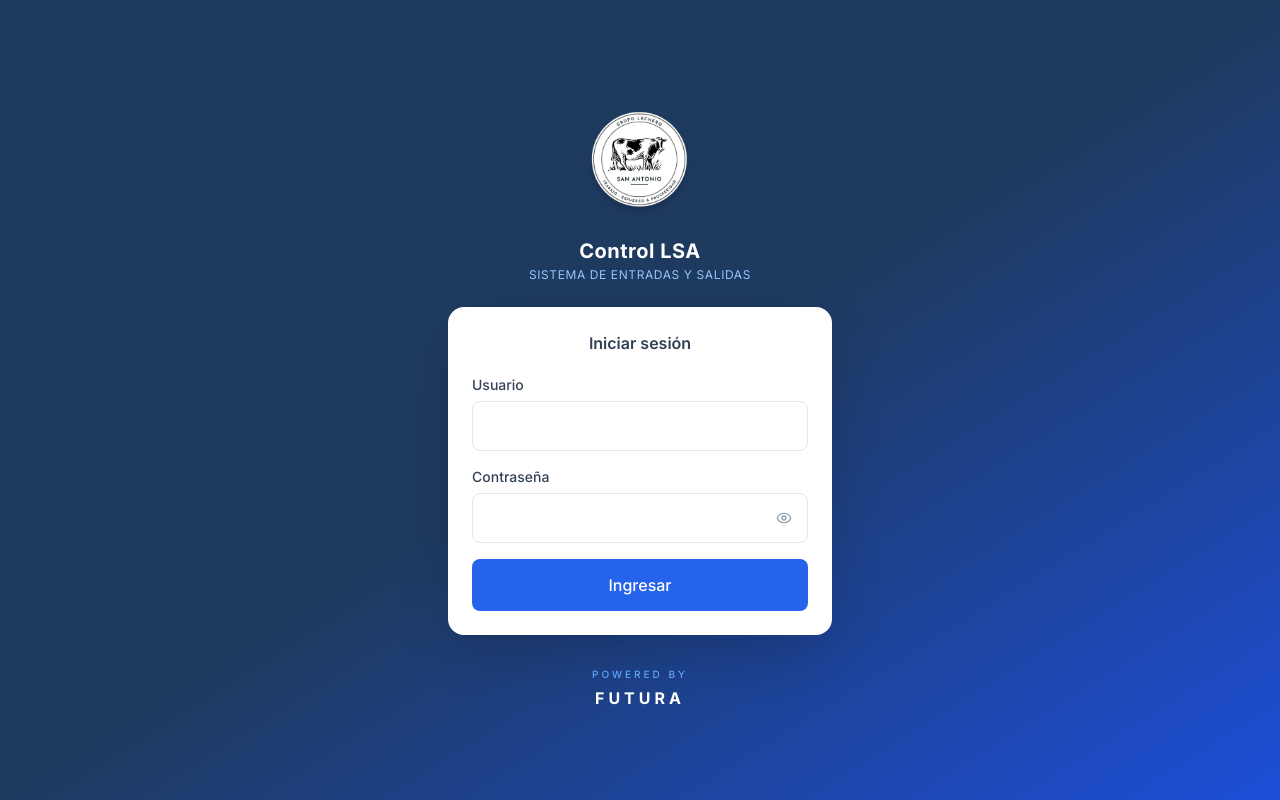
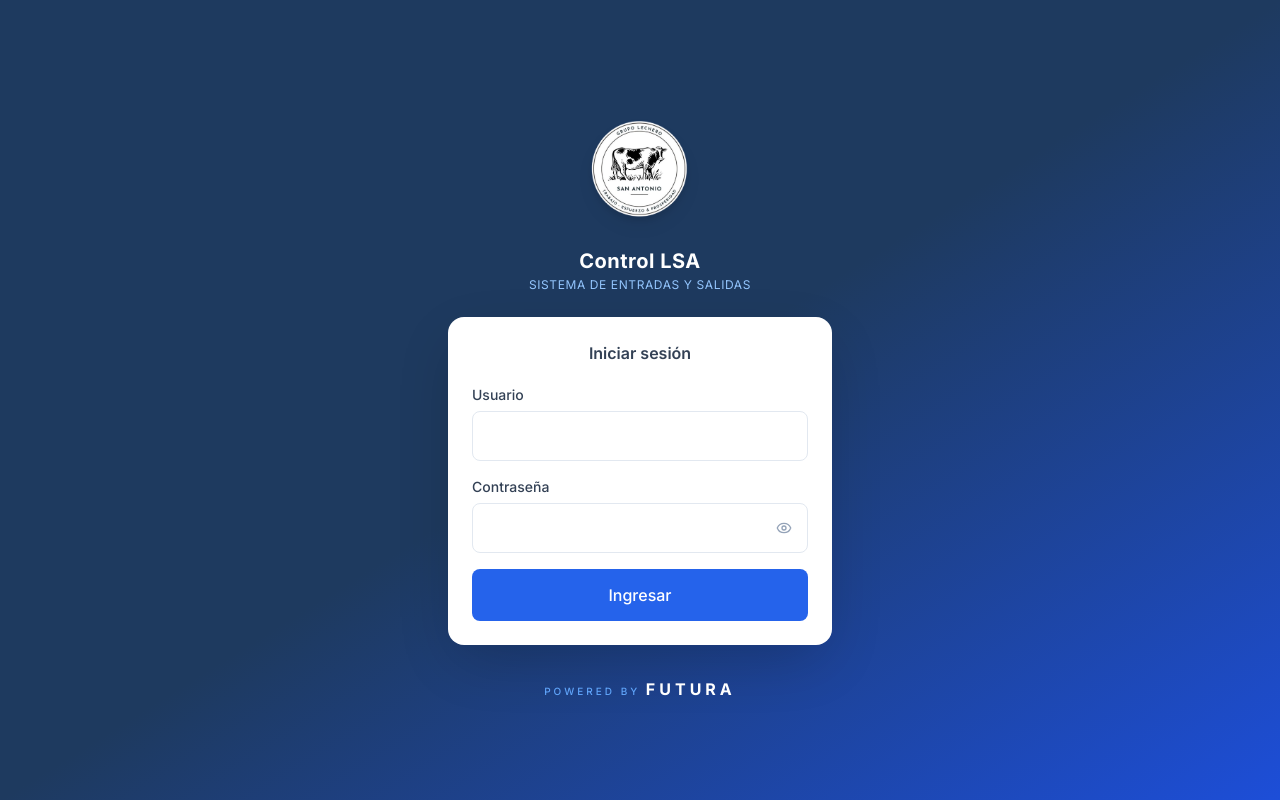
Before and after one commit to LuiisGo/lsa-control, a Next.js app: page /login in a window 1280 px wide. Built offline with nearby package versions, Linux system fonts and the light colour scheme.

Commit message:
chore: add futura powered by footer

```diff
--- a/app/(admin)/layout.tsx
+++ b/app/(admin)/layout.tsx
@@ -4,6 +4,7 @@ import { redirect } from 'next/navigation'
 import { AdminSidebar } from '@/components/AdminSidebar'
 import { BannerOffline } from '@/components/BannerOffline'
 import AuthProvider from '@/components/AuthProvider'
+import { PoweredByFutura } from '@/components/PoweredByFutura'
 
 export default async function AdminLayout({ children }: { children: React.ReactNode }) {
   const session = await getServerSession(authOptions)
@@ -20,6 +21,7 @@ export default async function AdminLayout({ children }: { children: React.ReactN
         <main className="lg:pl-64 pt-14 lg:pt-0">
           <div className="max-w-7xl mx-auto px-4 py-6 pb-24 lg:pb-8">
             {children}
+            <PoweredByFutura className="mt-10 pb-2" />
           </div>
         </main>
       </div>
--- a/app/(auth)/login/page.tsx
+++ b/app/(auth)/login/page.tsx
@@ -3,6 +3,7 @@ import { useState, useEffect } from 'react'
 import { signIn } from 'next-auth/react'
 import { useRouter } from 'next/navigation'
 import { Eye, EyeOff, Loader2, AlertCircle } from 'lucide-react'
+import { PoweredByFutura } from '@/components/PoweredByFutura'
 
 // toast was previously imported but only signIn errors are used now
 
@@ -187,15 +188,11 @@ export default function LoginPage() {
           </form>
         </div>
 
-        {/* ── Footer POWERED BY FUTURA ───────────────────── */}
-        <div className="mt-8 flex flex-col items-center gap-1">
-          <p className="text-primary-400 text-[10px] uppercase tracking-[3px] font-medium">
-            Powered by
-          </p>
-          <span className="text-white font-bold text-base tracking-[4px] uppercase">
-            FUTURA
-          </span>
-        </div>
+        <PoweredByFutura
+          className="mt-8"
+          textClassName="text-primary-400 tracking-[3px] font-medium"
+          linkClassName="text-white text-base tracking-[4px] hover:text-primary-100"
+        />
 
       </div>
     </div>
--- a/app/(empleado)/layout.tsx
+++ b/app/(empleado)/layout.tsx
@@ -4,6 +4,7 @@ import { redirect } from 'next/navigation'
 import { EmpleadoHeader } from '@/components/EmpleadoHeader'
 import { BannerOffline } from '@/components/BannerOffline'
 import AuthProvider from '@/components/AuthProvider'
+import { PoweredByFutura } from '@/components/PoweredByFutura'
 
 export default async function EmpleadoLayout({ children }: { children: React.ReactNode }) {
   const session = await getServerSession(authOptions)
@@ -17,11 +18,12 @@ export default async function EmpleadoLayout({ children }: { children: React.Rea
         <main className="flex-1 max-w-lg w-full mx-auto px-4 py-6 pb-36">
           {children}
         </main>
-        {/* POWERED BY FUTURA — footer fijo en mobile */}
-        <footer className="fixed bottom-0 left-0 right-0 z-20 bg-white/80 backdrop-blur border-t border-slate-100 py-2 text-center pointer-events-none">
-          <p className="text-[9px] text-slate-400 uppercase tracking-[2px]">
-            Powered by <span className="font-bold text-slate-500 tracking-[2px]">FUTURA</span>
-          </p>
+        <footer className="fixed bottom-0 left-0 right-0 z-20 bg-white/80 backdrop-blur border-t border-slate-100 py-2 text-center">
+          <PoweredByFutura
+            compact
+            textClassName="text-[9px] text-slate-400 tracking-[2px]"
+            linkClassName="text-slate-500 hover:text-primary-600"
+          />
         </footer>
       </div>
     </AuthProvider>
--- a/app/portal/layout.tsx
+++ b/app/portal/layout.tsx
@@ -1,4 +1,13 @@
 // Public layout — no auth wrapper
+import { PoweredByFutura } from '@/components/PoweredByFutura'
+
 export default function PortalLayout({ children }: { children: React.ReactNode }) {
-  return <>{children}</>
+  return (
+    <>
+      {children}
+      <footer className="bg-slate-50 px-4 pb-6">
+        <PoweredByFutura />
+      </footer>
+    </>
+  )
 }
--- a/components/AdminSidebar.tsx
+++ b/components/AdminSidebar.tsx
@@ -8,6 +8,7 @@ import {
   BarChart2, Bell, Globe,
 } from 'lucide-react'
 import { cn } from '@/lib/utils'
+import { PoweredByFutura } from '@/components/PoweredByFutura'
 
 interface Props {
   userName: string
@@ -153,10 +154,12 @@ export function AdminSidebar({ userName, userEmail }: Props) {
             <LogOut className="w-4 h-4" />
             Cerrar sesión
           </button>
-          <div className="mt-4 pt-3 border-t border-white/10 text-center">
-            <p className="text-[9px] text-primary-500 uppercase tracking-[2px]">Powered by</p>
-            <p className="text-[11px] text-primary-300 font-bold tracking-[3px] uppercase mt-0.5">FUTURA</p>
-          </div>
+          <PoweredByFutura
+            className="mt-4 pt-3 border-t border-white/10"
+            textClassName="text-[9px] text-primary-500 tracking-[2px]"
+            linkClassName="text-primary-300 hover:text-white"
+            compact
+          />
         </div>
       </aside>
     </>
--- /dev/null
+++ b/components/PoweredByFutura.tsx
@@ -0,0 +1,31 @@
+import { cn } from '@/lib/utils'
+
+type PoweredByFuturaProps = {
+  className?: string
+  textClassName?: string
+  linkClassName?: string
+  compact?: boolean
+}
+
+export function PoweredByFutura({
+  className,
+  textClassName,
+  linkClassName,
+  compact = false,
+}: PoweredByFuturaProps) {
+  return (
+    <div className={cn(compact ? 'text-center' : 'flex flex-col items-center gap-1', className)}>
+      <p className={cn('text-[10px] uppercase tracking-[2px] text-slate-400', textClassName)}>
+        Powered by{' '}
+        <a
+          href="https://futuratt.com/"
+          target="_blank"
+          rel="noopener noreferrer"
+          className={cn('font-bold text-slate-600 hover:text-primary-600 transition-colors', linkClassName)}
+        >
+          FUTURA
+        </a>
+      </p>
+    </div>
+  )
+}
```
